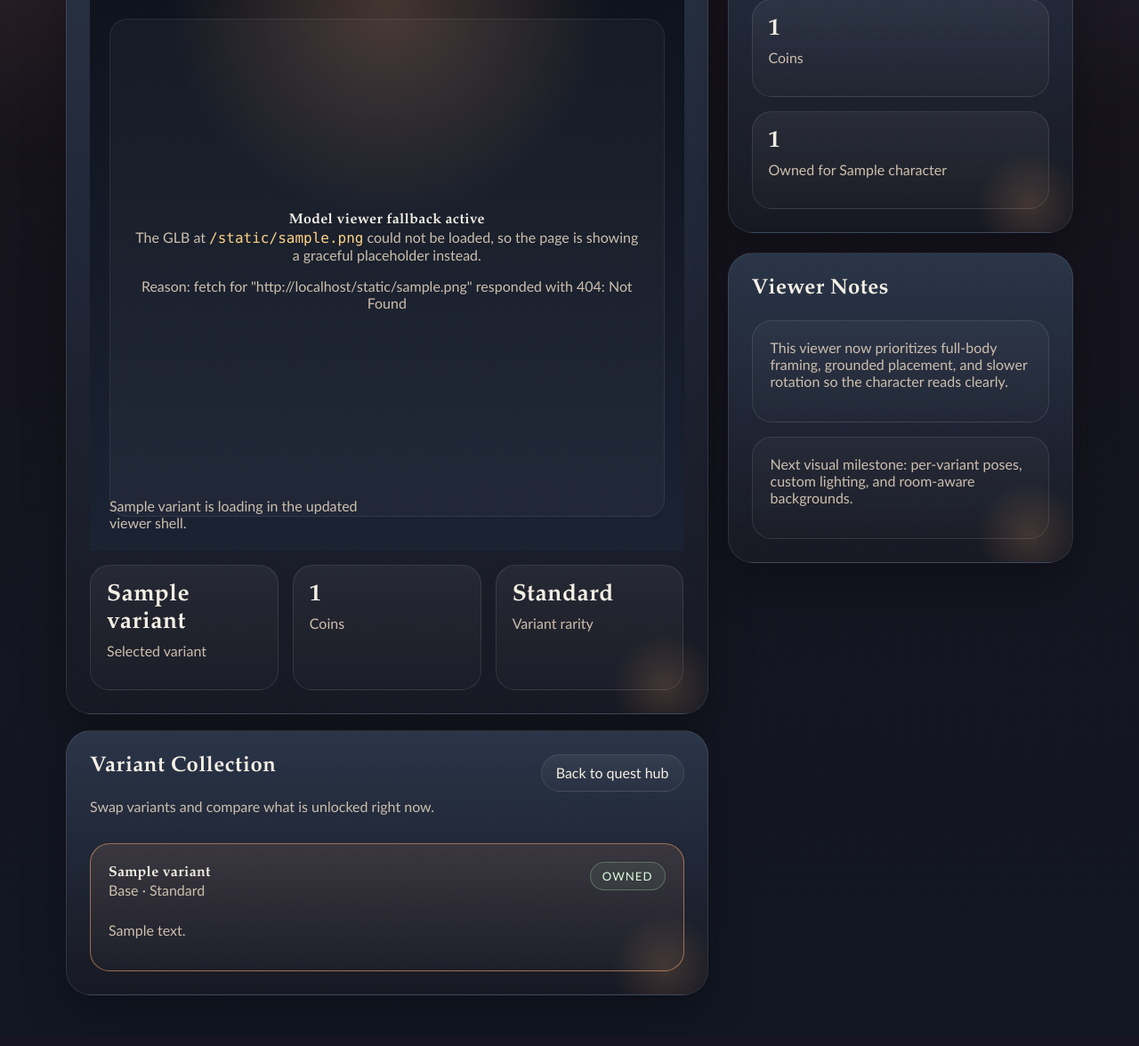
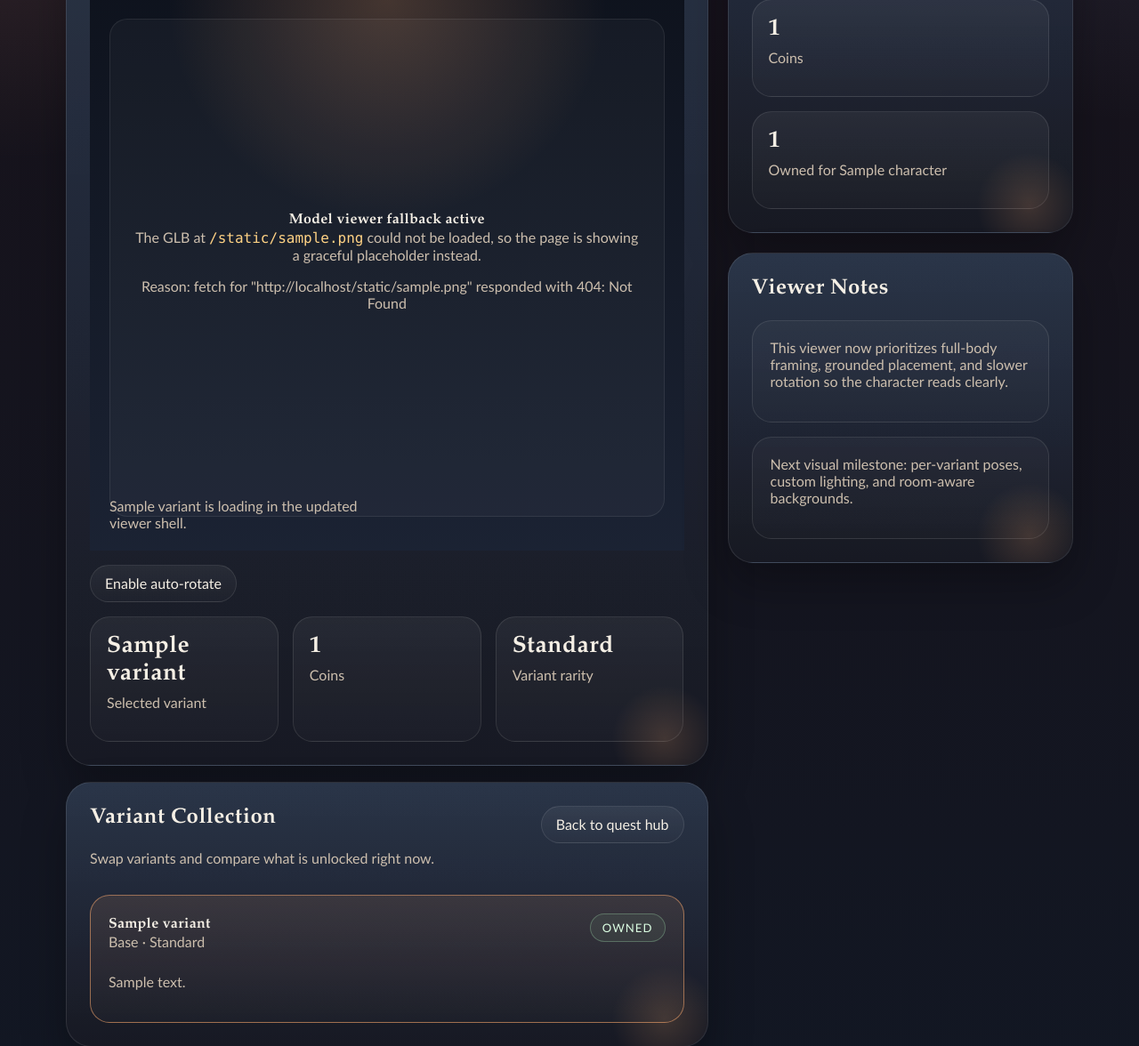
Before and after one commit to Crupercio/Mirageland, a Django app: a page that uses templates/catalogue/detail.html in a window 1280 px wide. Shown: the part 345-1521 px from the top of the page at 89% size. Before the commit the page ends 1464 px from the top, so only its background shows below. Run offline with Django 5.2, Linux system fonts and the light colour scheme; a user stored in the database is signed in; tables that the repository leaves empty hold one stand-in row (values such as "Sample post"); some libraries are stand-ins or nearby versions.

Commit message:
Add viewer auto-rotate toggle

```diff
--- a/templates/catalogue/detail.html
+++ b/templates/catalogue/detail.html
@@ -35,6 +35,9 @@
                     <div id="viewer-fallback" class="muted" style="position: absolute; left: 22px; bottom: 22px; max-width: 320px; display: none;">
                         Loading viewer shell...
                     </div>
+                </div>
+                <div class="action-row">
+                    <button type="button" id="viewer-rotate-toggle">Enable auto-rotate</button>
                 </div>
                 <div class="metric-grid">
                     <div class="metric-card">
@@ -135,15 +138,27 @@
         const root = document.getElementById("figurine-viewer");
         const stage = document.getElementById("viewer-stage");
         const fallback = document.getElementById("viewer-fallback");
+        const rotateToggle = document.getElementById("viewer-rotate-toggle");
 
         const variantName = root.dataset.variantName;
         const modelPath = root.dataset.modelPath;
         const assetUrl = `/static/${modelPath.replace(/^\/+/, "")}`;
+        let autoRotate = false;
 
         const fallbackText = (message) => {
             fallback.style.display = "block";
             fallback.textContent = message || `${variantName} is loading in the updated viewer shell.`;
         };
+
+        const syncRotateLabel = () => {
+            rotateToggle.textContent = autoRotate ? "Disable auto-rotate" : "Enable auto-rotate";
+        };
+
+        syncRotateLabel();
+        rotateToggle.addEventListener("click", () => {
+            autoRotate = !autoRotate;
+            syncRotateLabel();
+        });
 
         try {
             const renderer = new THREE.WebGLRenderer({ antialias: true, alpha: true });
@@ -257,7 +272,9 @@
             const animate = () => {
                 const elapsed = clock.getElapsedTime();
                 if (loadedModel) {
-                    modelAnchor.rotation.y = elapsed * 0.24;
+                    if (autoRotate) {
+                        modelAnchor.rotation.y = elapsed * 0.24;
+                    }
                     modelAnchor.position.y = Math.sin(elapsed * 1.1) * 0.025;
                 }
                 halo.rotation.z = elapsed * 0.18;
```
